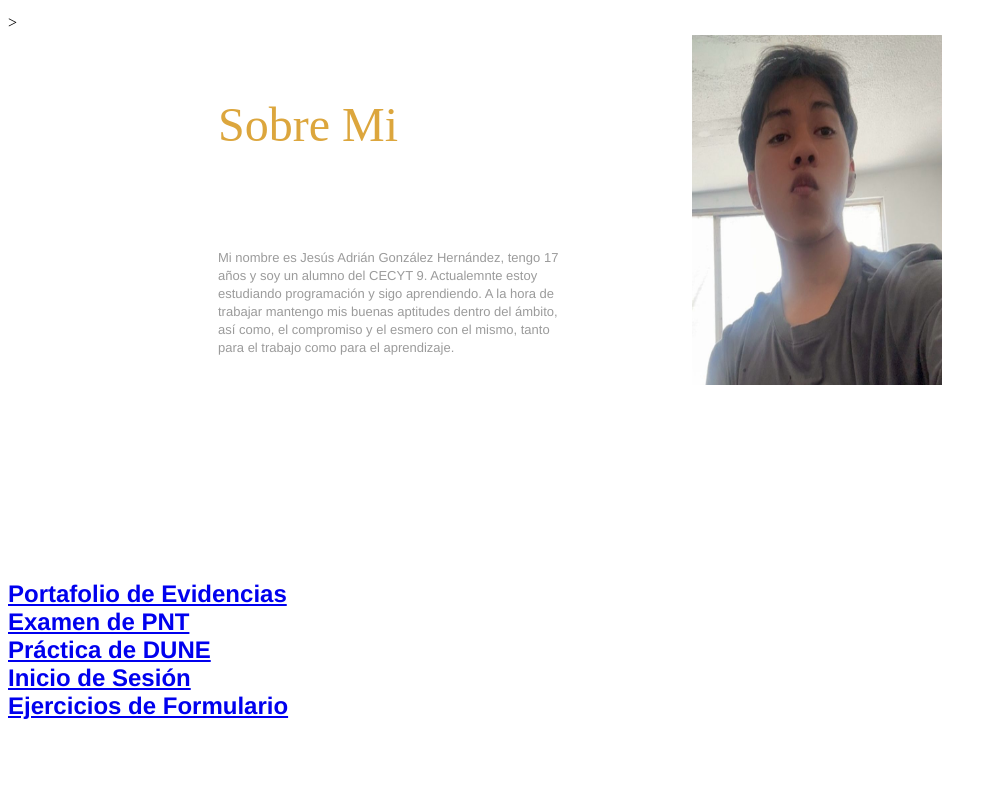
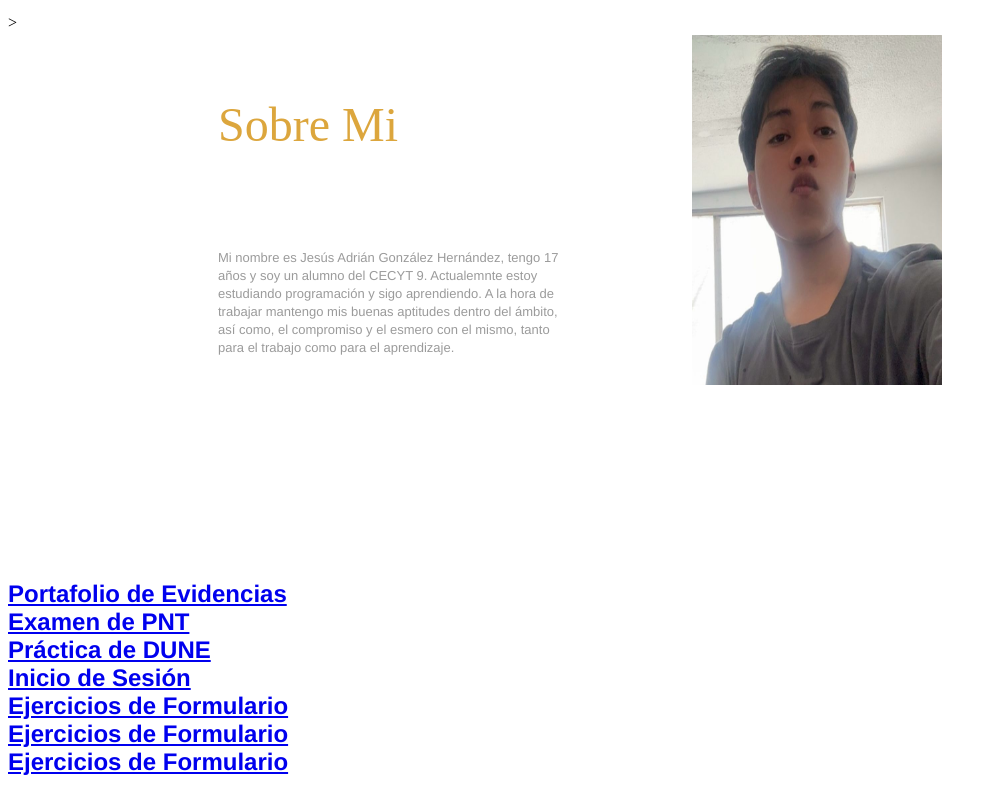
Before and after one commit to AdrianGH28/Portafolio, a plain HTML site: page index.html in a window 1280 px wide. Shown: the part 374-1174 px from the top of the page, without its empty margins (0-997 px from the left). Before the commit the page ends 1118 px from the top, so only its background shows below. Drawn offline with Linux system fonts and the light colour scheme.

Commit message:
index.html

```diff
--- a/index.html
+++ b/index.html
@@ -144,6 +144,10 @@
                     <br>
                         <a href="https://adriangh28.github.io/EjerciciosFormulario/" target="_blank">Ejercicios de Formulario</a>
                     <br>
+                    <a href="https://adriangh28.github.io/ProblemasDeAlgoritmia/" target="_blank">Ejercicios de Formulario</a>
+                    <br>
+                    <a href="https://adriangh28.github.io/ExamenSudoku/" target="_blank">Ejercicios de Formulario</a>
+                    <br>
                 </font>
             </p>
         </h2>
```
